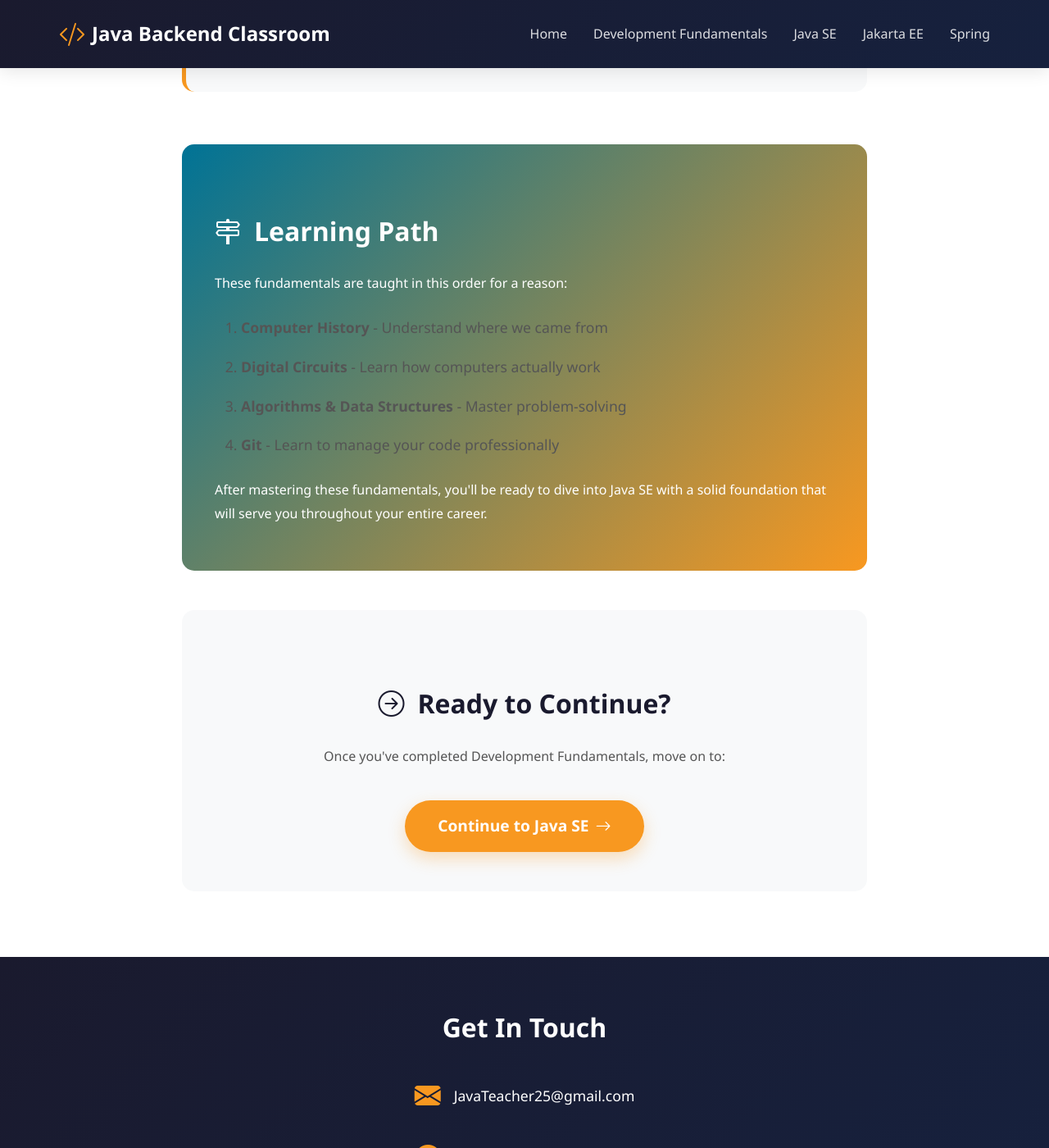
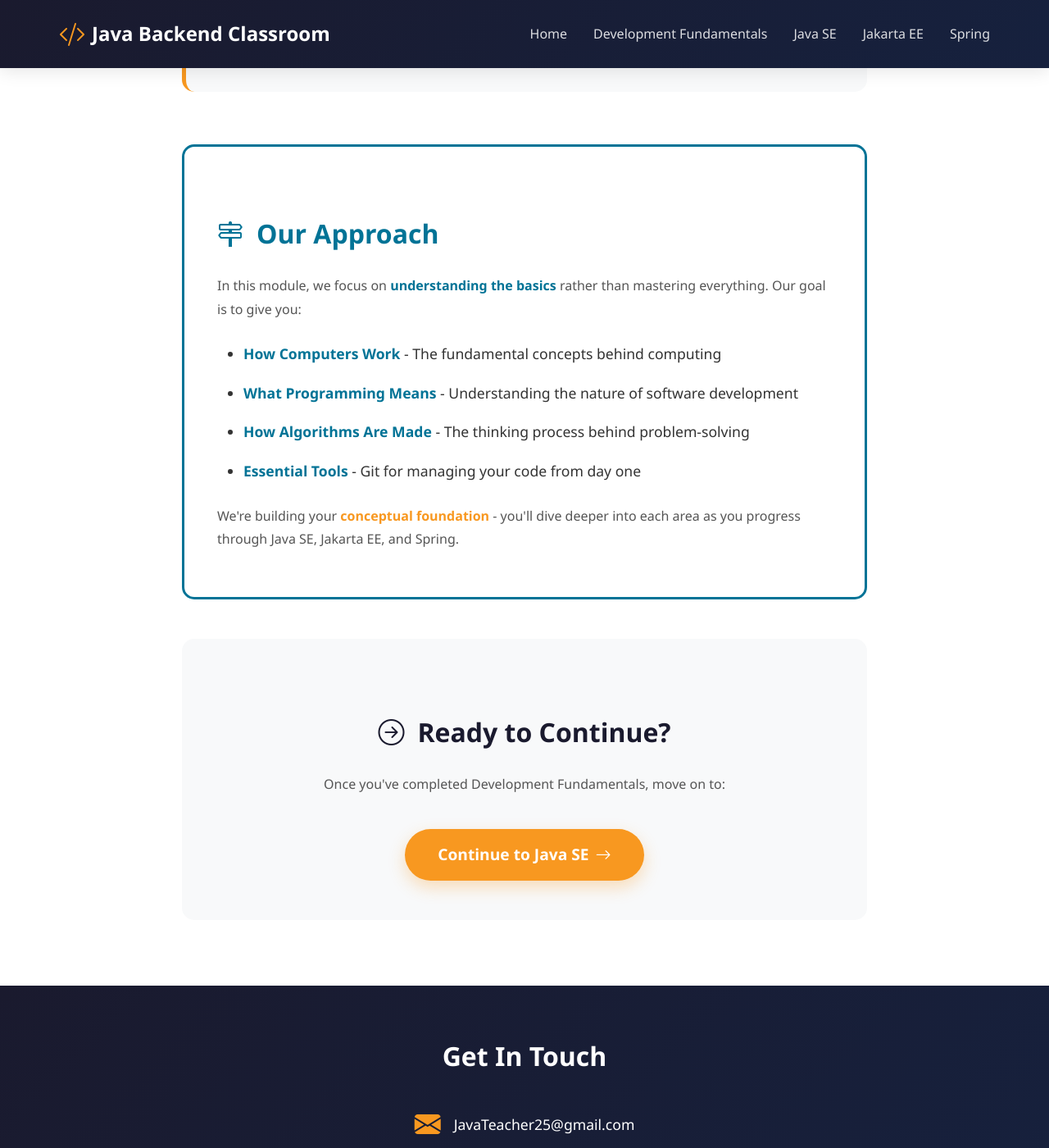
Before and after one commit to javateacher25/JavaTeacher25.github.io, a Jekyll site: the page built from fundamentals.md, in a window 1280 px wide and 1400 px high, scrolled down 5459 px. Shown: the whole window at 82% size. Built offline with Jekyll 4.4.1, drawn with Linux system fonts in a browser that asks for light colours.

Commit message:
fun fix 2

```diff
--- a/fundamentals.md
+++ b/fundamentals.md
@@ -168,15 +168,15 @@ title: Development Fundamentals
         </div>
 
         <div class="learning-path">
-            <h2><i class="bi bi-signpost-2"></i> Learning Path</h2>
-            <p>These fundamentals are taught in this order for a reason:</p>
-            <ol>
-                <li><strong>Computer History</strong> - Understand where we came from</li>
-                <li><strong>Digital Circuits</strong> - Learn how computers actually work</li>
-                <li><strong>Algorithms & Data Structures</strong> - Master problem-solving</li>
-                <li><strong>Git</strong> - Learn to manage your code professionally</li>
-            </ol>
-            <p>After mastering these fundamentals, you'll be ready to dive into Java SE with a solid foundation that will serve you throughout your entire career.</p>
+            <h2><i class="bi bi-signpost-2"></i> Our Approach</h2>
+            <p>In this module, we focus on <strong>understanding the basics</strong> rather than mastering everything. Our goal is to give you:</p>
+            <ul>
+                <li><strong>How Computers Work</strong> - The fundamental concepts behind computing</li>
+                <li><strong>What Programming Means</strong> - Understanding the nature of software development</li>
+                <li><strong>How Algorithms Are Made</strong> - The thinking process behind problem-solving</li>
+                <li><strong>Essential Tools</strong> - Git for managing your code from day one</li>
+            </ul>
+            <p>We're building your <em>conceptual foundation</em> - you'll dive deeper into each area as you progress through Java SE, Jakarta EE, and Spring.</p>
         </div>
 
         <div class="next-steps">
@@ -257,15 +257,15 @@ title: Development Fundamentals
 }
 
 .learning-path {
-    background: linear-gradient(135deg, var(--primary-color), var(--secondary-color));
-    color: white;
+    background: #fff;
+    border: 3px solid var(--primary-color);
     padding: 2.5rem;
     border-radius: 15px;
     margin: 3rem 0;
 }
 
 .learning-path h2 {
-    color: white;
+    color: var(--primary-color);
     display: flex;
     align-items: center;
     gap: 1rem;
@@ -284,11 +284,23 @@ title: Development Fundamentals
 .learning-path li {
     margin-bottom: 1rem;
     font-size: 1.1rem;
+    color: #333;
 }
 
 .learning-path p {
-    color: white;
+    color: #555;
     margin-bottom: 1rem;
+    line-height: 1.8;
+}
+
+.learning-path strong {
+    color: var(--primary-color);
+}
+
+.learning-path em {
+    color: var(--secondary-color);
+    font-style: normal;
+    font-weight: 600;
 }
 
 .next-steps {
```
Also changed, not shown: other parts of fundamentals.md (+1 -1 lines).
